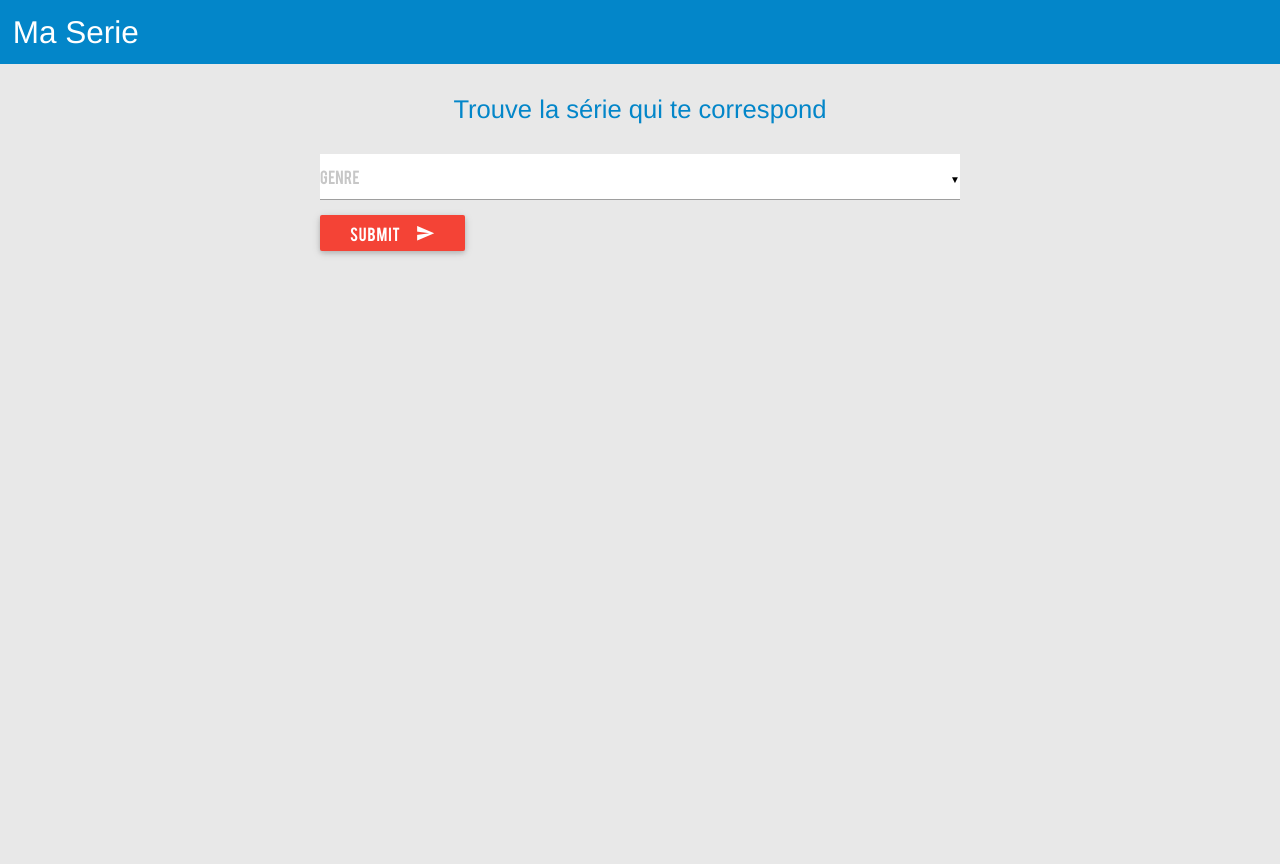
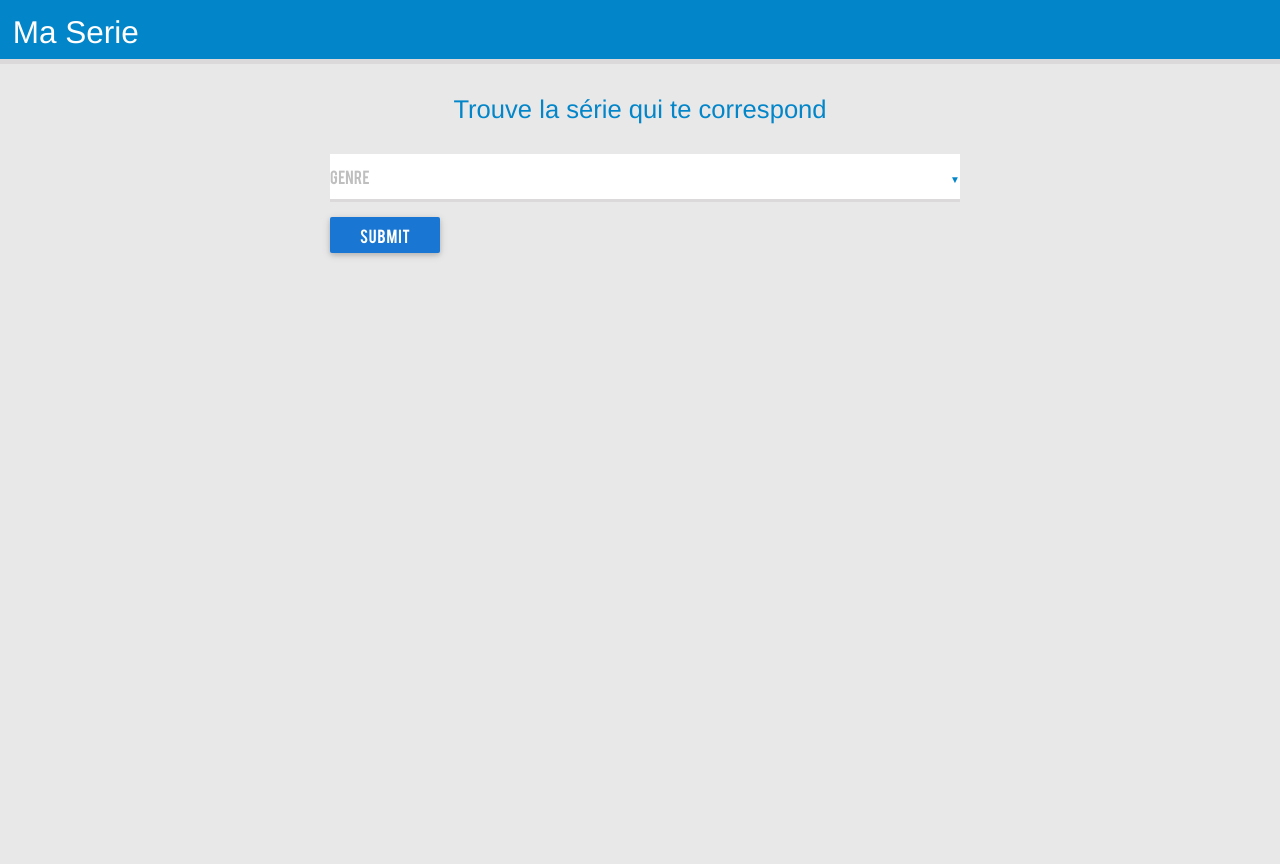
Before and after one commit to Lugoto/Ma-serie, a PHP site: page / in a window 1280 px wide. Run offline with PHP 8.4, Linux system fonts and the light colour scheme; some libraries are stand-ins or nearby versions.

Commit message:
new design

```diff
--- a/css/style.css
+++ b/css/style.css
@@ -47,6 +47,8 @@ body{
 
 .nav-wrapper {
   background-color: #0386c9;
+  border-bottom: 5px solid #dbd9d9;
+  outline-color: red;
 }
 
 .brand-logo{
@@ -92,10 +94,10 @@ a{
 }
 
 .marge{
-  margin-left: 2%;
   width: 50%;
   font-family: "bebas", Helvetica, Arial, sans-serif;
   margin-top: 3%;
+  padding-left: 10px !important;
 }
 
 .titre{
@@ -107,11 +109,23 @@ a{
 }
 
 .input-field{
-  color: #c7c7c7 !important;
+  color: #bfbfbf !important;
   font-size: 1em !important;
   padding-bottom: 4vh;
   margin: 0 auto;
+  width: 30wm;
+}
 
+.input{
+  padding-left: 10px;
+}
+
+.select-dropdown{
+  border-bottom: 3px solid #dbd9d9 !important;
+}
+
+span{
+  color: #0386c9 !important;
 }
 
 .blanc {
--- a/index.php
+++ b/index.php
@@ -16,7 +16,7 @@
             <div class="titre">Trouve la série qui te correspond</div>
 
             <form action="html.php" method="post">
-                <div class="input-field col s6 marge">
+                <div class="input-field marge">
                   <div class="blanc">
                     <select name="select">
                         <option value="0" disabled selected>Genre</option>
@@ -43,9 +43,7 @@
                     </select>
                   </div>
 
-                    <button class="btn waves-effect waves-light red" id="submitButton" type="submit" name="action" value="submit">Submit
-                        <i class="material-icons right">send</i>
-                    </button>
+                    <button class="btn waves-effect waves-light blue darken-2" id="submitButton" type="submit" name="action" value="submit">Submit</button>
                 </div>
             </form>
 
```
